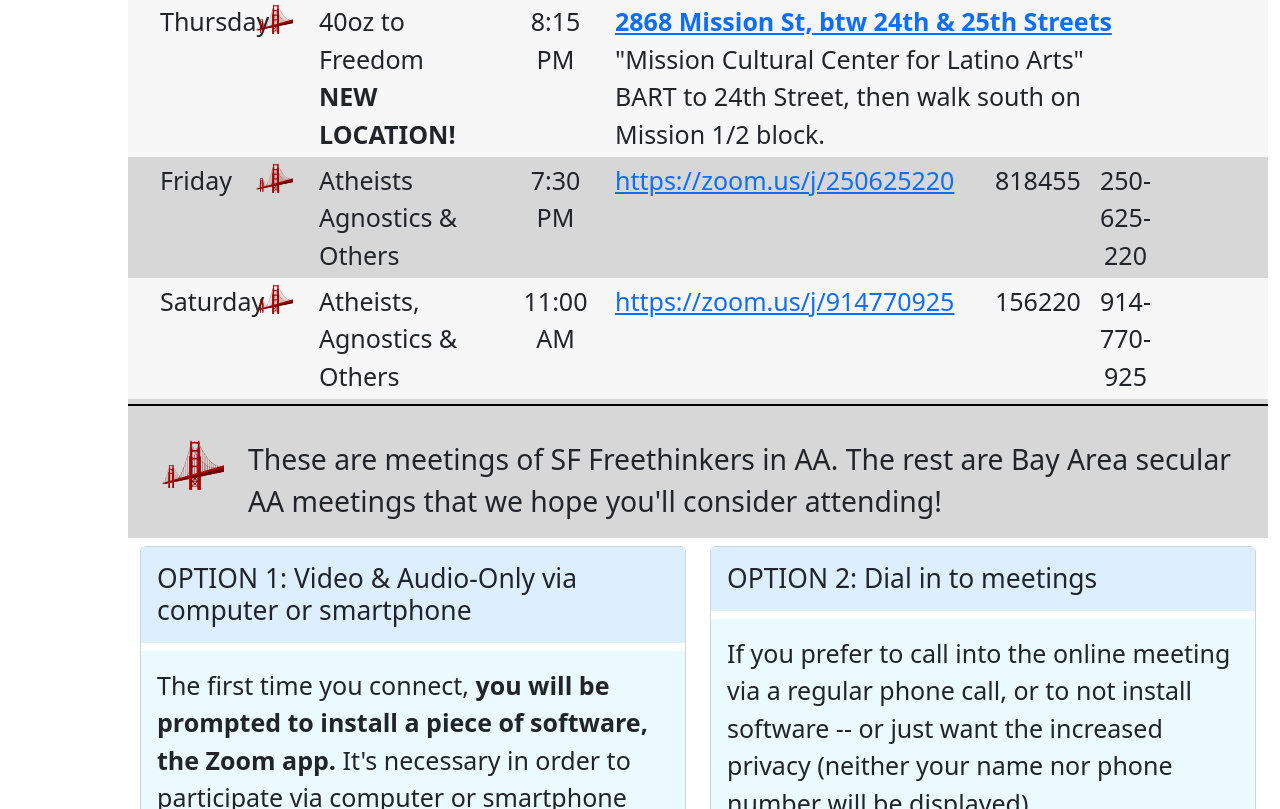
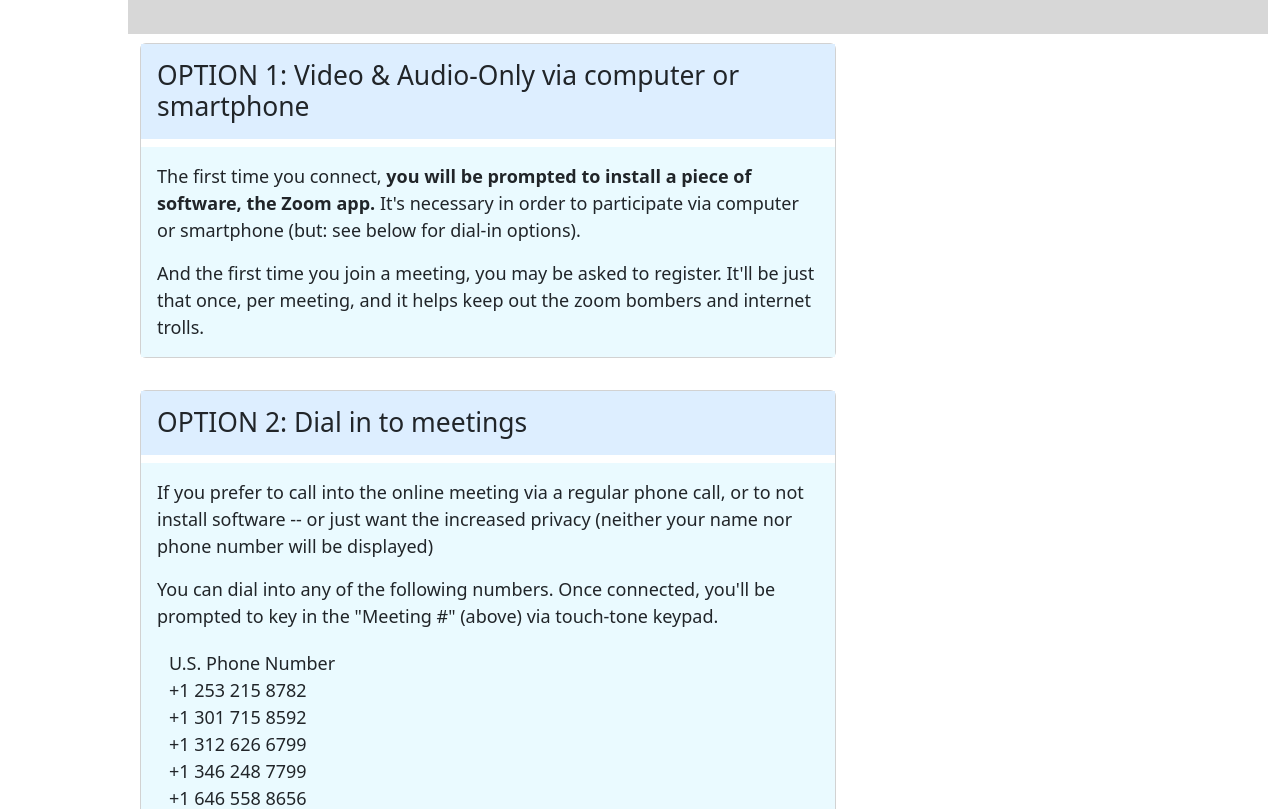
Before and after one commit to sffreethinkers/sffreethinkers.github.io, a plain HTML site: page index-bootstrap.html in a window 1280 px wide. Shown: the part 943-1752 px from the top of the page. Drawn offline with nearby package versions, Linux system fonts and the light colour scheme.

Commit message:
Style changes to index-bootstrap.html 4

```diff
--- a/index-bootstrap.html
+++ b/index-bootstrap.html
@@ -10,28 +10,8 @@
     <title>San Francisco & Bay Area Freethinkers: Atheist, Agnostic & Others | Meetings of Alcoholics Anonymous</title>
     <style>
         body {
-            font-size: 25px;
+            font-size: 18px;
         }
-
-        /* @media (max-width: @screen-xs) {
-            body{font-size: 3.5vw;}
-        }
-
-        @media (max-width: @screen-sm) {
-            body{font-size: 3.5vw;}
-        }
-
-        @media (min-width: 768px){
-          .container{
-            max-width:100%;
-          }
-        }
-
-        @media (min-width: 992px){
-          .container{
-            max-width:100%;
-          }
-        } */
 
         .container.main {
             min-width: 80vw;
@@ -47,22 +27,12 @@
         }
 
         div.sched {
-            /*margin-left: 20pt;*/
             border-spacing: 0px;
             border-collapse: collapse;
         }
 
         div.row div :is(a,b,img) {
             background: transparent;
-        }
-
-        div.phone {
-            text-align: center;
-        }
-
-        div .icon {
-            /*text-align: center;*/
-            float: left;
         }
 
         div.sched div.icon img {
@@ -102,10 +72,9 @@
         }
 
         div.row div.meeting.ftaa {
-            /*padding-left: 0;*/
             background-image: url('images/Golden Gate Bridge1.svg');
             background-repeat: no-repeat;
-            background-position: 1rem top;
+            background-position: 2rem top;
             background-size: 1cm;
             padding-left: 5rem;
             margin-left: 1rem;
@@ -117,12 +86,11 @@
             background-image: url('images/Golden Gate Bridge1.svg');
             background-repeat: no-repeat;
             background-position: 2rem 2rem;
-            background-size: 4rem;
-            padding: 2rem 2rem 6rem 7.5rem;
-            /*margin-left: 1rem;*/
-            /*margin-right: -1rem;*/
-            height: 3vw;
-            font-size: 0.75cm;
+            background-size: 2cm;
+            padding: 30px 40px 40px 135px;
+            /*padding: 2rem 2rem 6rem 7.5rem;*/
+            /*height: 100px;*/
+            font-size: 25px;
         }
         div.card.usage h4 {
             font-size: 0.7cm;
@@ -138,7 +106,7 @@
 
 
 <body>
-<div class="container main" stylex="border: solid black 3pt; margin-left: 0; margin-right: 0">
+<div class="container main">
     <div class="row">
         <div class="col-md-12">
             <h1>San Francisco & Bay Area Freethinkers: Atheist, Agnostic & Others - Meetings of Alcoholics Anonymous</h1>
@@ -225,7 +193,7 @@
             <div class="row odd">
                 <div class="col-sm-1 day">Thursday<br></div>
                 <div class="col-sm-3 meeting ftaa">
-                    40oz to Freedom<br><b>NEW LOCATION!</b></b>
+                    40oz to Freedom<br><b>NEW LOCATION!</b>
                 </div>
                 <div class="col-sm-1 time">8:15 PM</div>
                 <div class="col-sm-6 left"><b><a HREF="https://maps.app.goo.gl/AGvos6BuNTsZLf9u5">
@@ -266,23 +234,22 @@
     </div>
 
     <div class="row">
-        <div class=".g-col-5 .g-col-md-5" style="width: 50%">
+        <div class=".g-col-5 .g-col-md-5" style="width: 45rem;">
             <div class="card usage" style="margin-bottom: 2rem">
                 <h4 class="card-title">OPTION 1: Video &
                     Audio-Only via computer or smartphone</h4>
                 <div class="card-body">
                     <p class="card-text">The first time you connect, <b>you will be prompted to install a piece of software,
-                        the
-                        Zoom app.</b> It's necessary in order to participate via computer or smartphone (but: see below for
+                        the Zoom app.</b>
+                        It's necessary in order to participate via computer or smartphone (but: see below for
                         dial-in options).</p>
                     <p class="card-text">And the first time you join a meeting, you may be asked to register. It'll be just
-                        that
-                        once, per meeting, and it helps keep out the zoom bombers and internet trolls.</p>
+                        that once, per meeting, and it helps keep out the zoom bombers and internet trolls.</p>
                 </div>
             </div>
         </div>
 
-        <div class=".g-col-5 .g-col-md-5" style="width: 50%">
+        <div class=".g-col-5 .g-col-md-5" style="width: 45rem;">
             <div class="card usage" style="margin-bottom: 2rem;">
                 <h4 class="card-title">OPTION 2: Dial in to meetings</h4>
                 <div class="card-body">
@@ -309,7 +276,7 @@
     <br/>
     <hr/>
 
-    <p><img src="images/twb.jpg"></p>
+    <p><img alt="The Womens Building - San Francisco, CA" src="images/twb.jpg"></p>
 </div>
 </body>
 </html>
```
